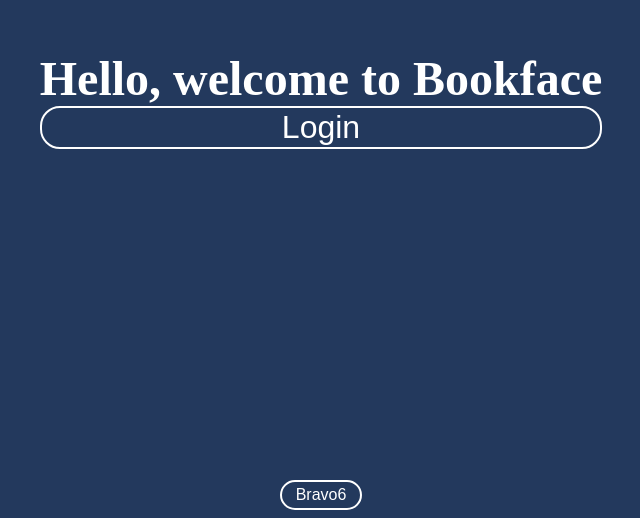
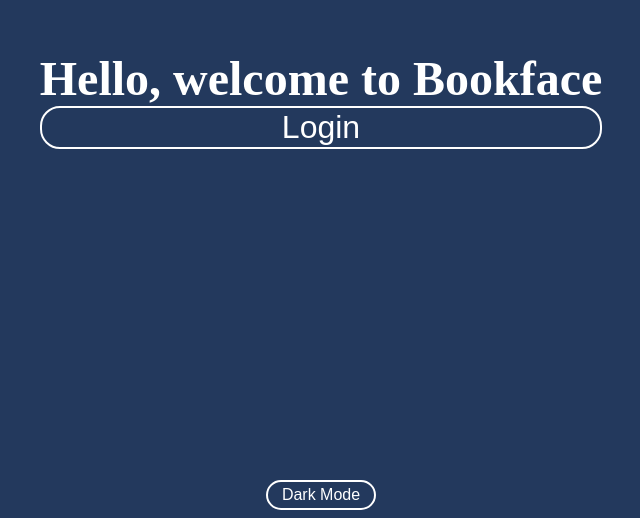
Before and after one commit to lookatthisdoode/learning-git, a plain HTML site: page index.html in a window 1280 px wide. Shown: the part 288-806 px from the top of the page, 319-959 px from the left. Drawn offline with Linux system fonts and the light colour scheme.

Commit message:
changed feature line

```diff
--- a/index.html
+++ b/index.html
@@ -15,7 +15,7 @@
 	</div>
 
 	<div class="bottom-wrapper">
-		<button id="btn2" onclick="bravo6()">Bravo6</button>
+		<button id="btn2" onclick="bravo6()">Dark Mode</button>
 	</div>
 <script type="text/javascript" src="script.js"></script>
 </body>
```
